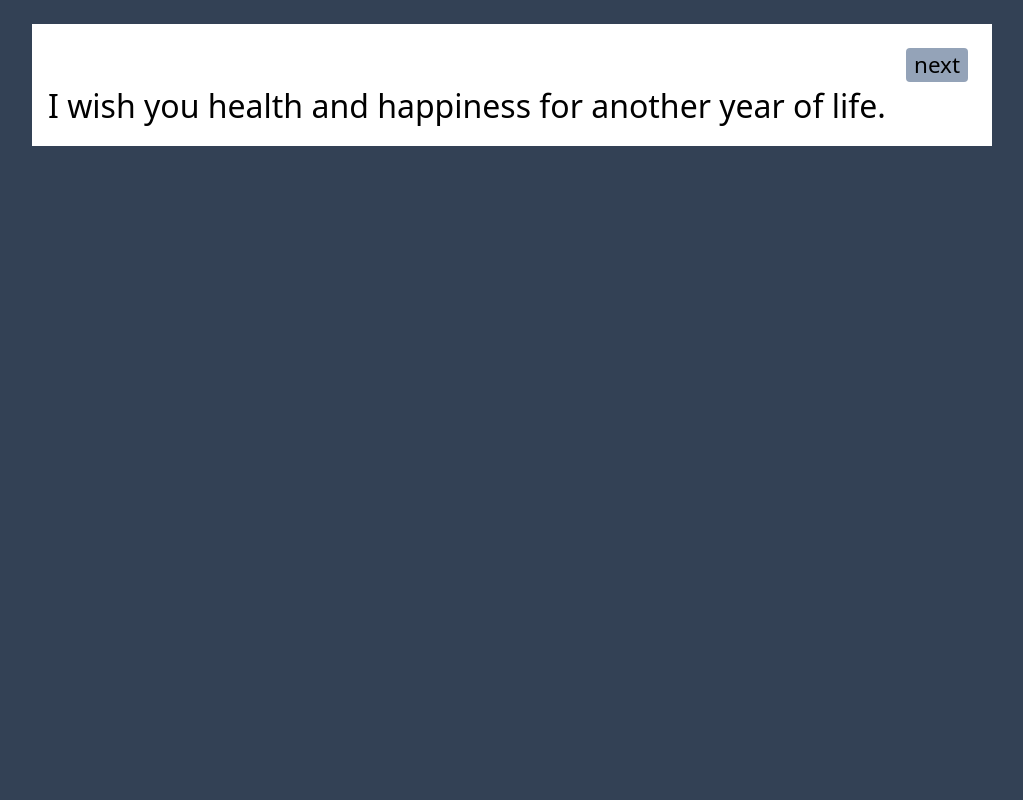
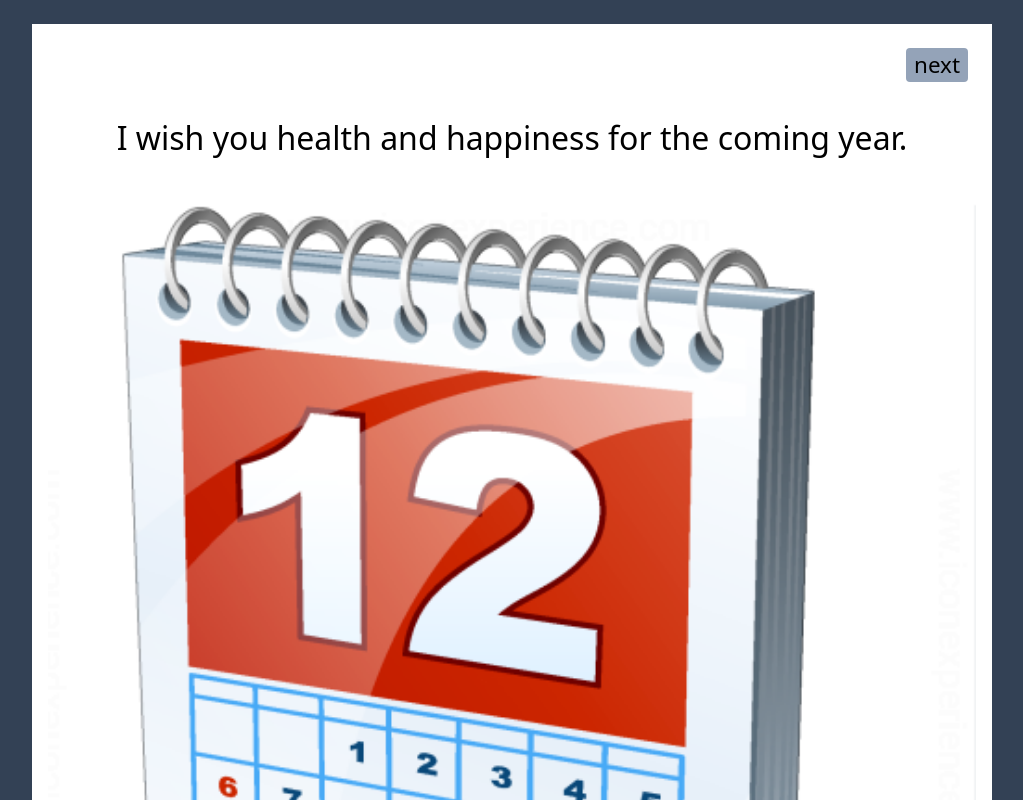
Before and after one commit to edwardtanguay/gisi56, a React (Vite) app: page /page002 in a window 1280 px wide. Shown: the top 800 px of the page, without its empty margins (128-1151 px from the left). Built offline with nearby package versions, Linux system fonts and the light colour scheme.

Commit message:
two finished

```diff
--- a/src/index.scss
+++ b/src/index.scss
@@ -8,7 +8,7 @@
 	}
 
 	p {
-		@apply text-[2rem]
+		@apply text-[2rem] text-center
 	}
 
 	main {
--- a/src/pages/Page002.tsx
+++ b/src/pages/Page002.tsx
@@ -1,5 +1,8 @@
 export const Page002 = () => {
 	return (
-		<p>I wish you health and happiness for another year of life.</p>
+		<main>
+			<p className="mb-[2rem]">I wish you health and happiness for the coming year.</p>
+			<img src="images/calendar.png" />
+		</main>
 	)
 }
--- a/src/pages/PageWelcome.tsx
+++ b/src/pages/PageWelcome.tsx
@@ -5,7 +5,7 @@ export const PageWelcome = () => {
 	// const { message } = useContext(AppContext);
 
 	return (
-		<main>
+		<main className="mt-[3rem]">
 			<p>Happy Birthday, Gisela!</p>
 			<img src="images/celebrate.png" />
 		</main>
```
Also changed, not shown: public/images/calendar.png (added).
